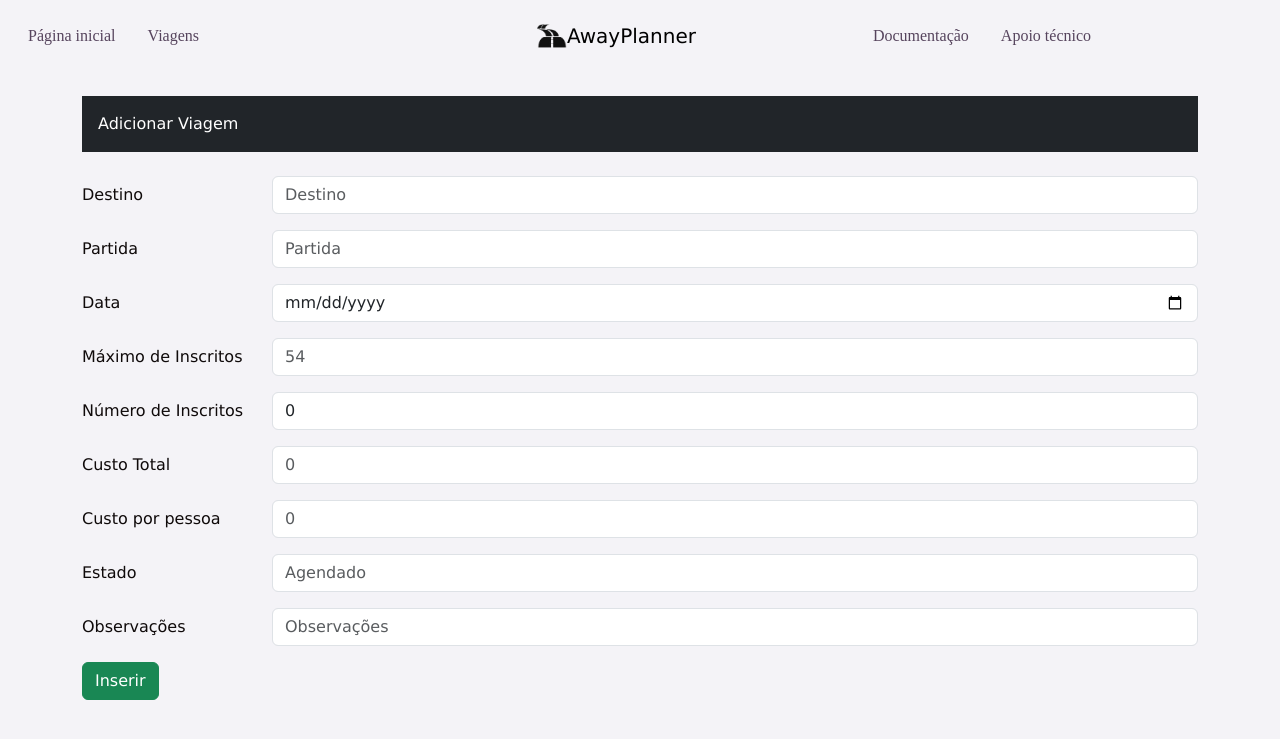
After one commit to tiagomneves-pt/AwayPlanner, a PHP site: page /addViagem.php in a window 1280 px wide. The commit adds this page. Shown: the top 739 px of the page. Run offline with PHP 8.4, Linux system fonts and the light colour scheme; some web fonts are replaced.

Commit message:
Add files via upload
Adicionar uma viagem nova

```diff
--- /dev/null
+++ b/addViagem.php
@@ -0,0 +1,100 @@
+<!DOCTYPE html>
+<html lang="pt">
+<head>
+    <meta charset="UTF-8">
+    <meta name="viewport" content="width=device-width, initial-scale=1.0">
+    <title>AwayPlanner - Adicionar Viagem</title>
+    <link rel="stylesheet" href="css/bootstrap.min.css">
+    <link rel="stylesheet" href="css/styles.css">
+    <link rel="stylesheet" media="screen" href="https://fontlibrary.org//face/cooper-hewitt" type="text/css"/>
+
+</head>
+
+<body>
+    <?php require('includes/menu.html'); ?>
+
+    <?php require('includes/database.php'); ?>
+
+    <div class="container mt-4">
+        <div class="mt-2 p-3 text-white bg-dark">
+            Adicionar Viagem
+        </div>
+    </div>
+
+    <div class="container mt-4">
+        <form action="addViagem-DBUpdate.php" method="POST">
+            <div class="mb-3 row">
+                <label for="destino" class="col-sm-2 col-form-label">Destino</label>
+                <div class="col-sm-10">
+                    <input type="text" class="form-control" id="destino" name="destino" required placeholder="Destino">
+                </div>
+            </div>
+
+            <div class="mb-3 row">
+                <label for="partida" class="col-sm-2 col-form-label">Partida</label>
+                <div class="col-sm-10">
+                    <input type="text" class="form-control" id="partida" name="partida" required placeholder="Partida">
+                </div>
+            </div>
+
+            <div class="mb-3 row">
+                <label for="data" class="col-sm-2 col-form-label">Data</label>
+                <div class="col-sm-10">
+                    <input type="date" class="form-control" required id="data" name="data" min="2023-01-01" >
+                </div>
+            </div>
+
+            <div class="mb-3 row">
+                <label for="num_passageiros" class="col-sm-2 col-form-label">Máximo de Inscritos</label>
+                <div class="col-sm-10">
+                    <input type="number" class="form-control" required id="num_passageiros" name="num_passageiros" placeholder="54">
+                </div>
+            </div>
+
+            <div class="mb-3 row">
+                <label for="num_inscritos" class="col-sm-2 col-form-label">Número de Inscritos</label>
+                <div class="col-sm-10">
+                    <input type="number" class="form-control" required id="num_inscritos" name="num_inscritos"  value="0" readonly>
+                </div>
+            </div>
+
+            <div class="mb-3 row">
+                <label for="custo_total" class="col-sm-2 col-form-label">Custo Total</label>
+                <div class="col-sm-10">
+                    <input type="number" class="form-control" required id="custo_total" name="custo_total" placeholder="0">
+                </div>
+            </div>
+
+            <div class="mb-3 row">
+                <label for="custo_unit" class="col-sm-2 col-form-label">Custo por pessoa</label>
+                <div class="col-sm-10">
+                    <input type="number" class="form-control" required id="custo_unit" name="custo_unit"  placeholder="0">
+                </div>
+            </div>
+
+            <div class="mb-3 row">
+                <label for="estado" class="col-sm-2 col-form-label">Estado</label>
+                <div class="col-sm-10">
+                    <input type="text" class="form-control" id="estado" name="estado" required placeholder="Agendado">
+                </div>
+            </div>
+
+            <div class="mb-3 row">
+                <label for="observ" class="col-sm-2 col-form-label">Observações</label>
+                <div class="col-sm-10">
+                    <input type="text" class="form-control" id="observ" name="observ" required placeholder="Observações">
+                </div>
+            </div>
+
+            <div class="col-12">
+                <button class="btn btn-success" type="submit">Inserir</button>
+            </div>
+        </form>
+    </div>
+
+    <script src=" js/bootstrap.bundle.min.js"></script>
+    <script>
+    </script>
+</body>
+
+</html>
```
Also changed, not shown: addViagem-DBUpdate.php (added, +113 -0 lines), viagens.php (+20 -29 lines).
